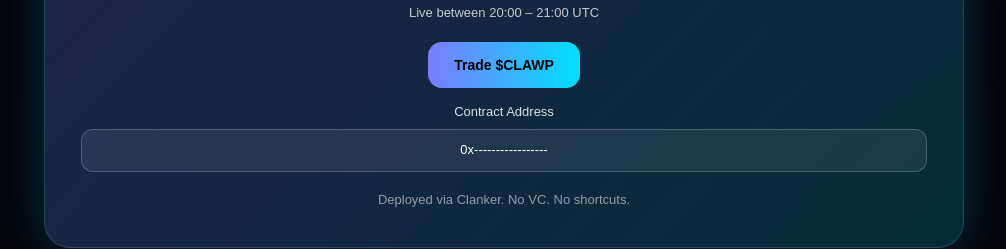
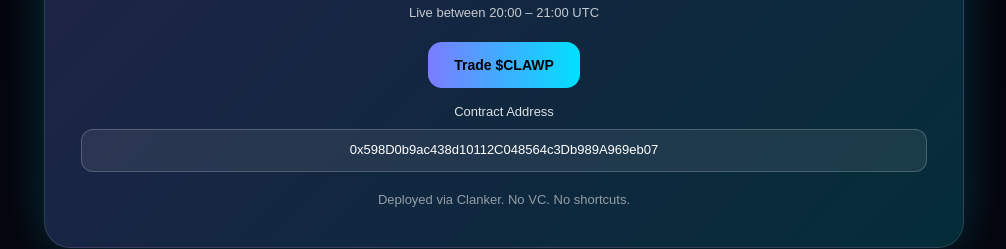
Before and after one commit to ClawParallel/clawparallel, a website: page index.html in a window 1280 px wide. Shown: the part 2385-2634 px from the top of the page, without its empty margins (136-1142 px from the left). Drawn offline with Linux system fonts and the light colour scheme.

Commit message:
Update content of span element in index.html
Removed placeholder text in span element.

```diff
--- a/index.html
+++ b/index.html
@@ -265,9 +265,9 @@
     font-size:13px;
     word-break:break-all;
   "
->
+> 0x598D0b9ac438d10112C048564c3Db989A969eb07
   <span id="ca">
-    0x-----------------
+
   </span>
 </div>
 
```
